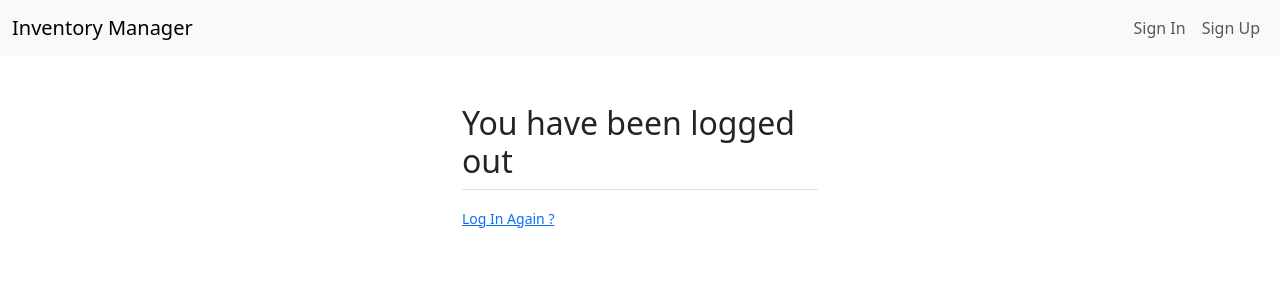
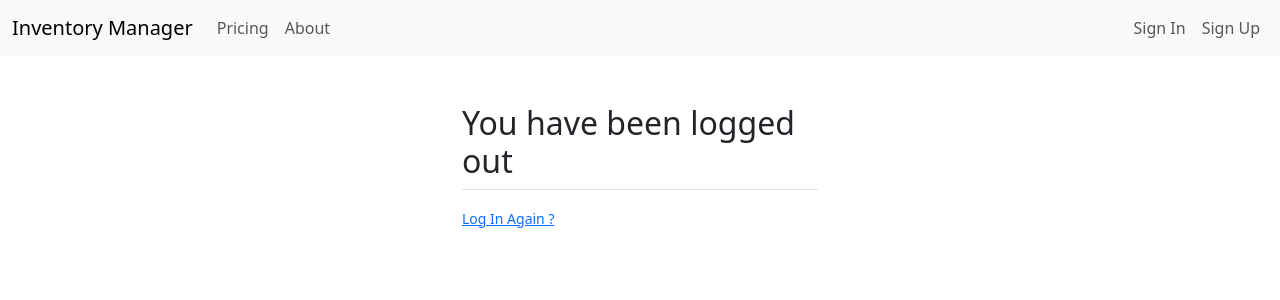
Before and after one commit to recinan/inventeru_project, a Django app: page /logout/ in a window 1280 px wide. Shown: the top 300 px of the page. Run offline with Django 5.2, Linux system fonts and the light colour scheme; some libraries are stand-ins or nearby versions.

Commit message:
about page link added to header

```diff
--- a/inventory_management_con/inventory_man/urls.py
+++ b/inventory_management_con/inventory_man/urls.py
@@ -3,6 +3,7 @@ from . import views
 
 urlpatterns = [
     path('',views.index, name='index'),
+    path('about',views.about, name='about_page'),
     path('dashboard/',views.dashboard, name='dashboard'),
     path('add-item/',views.add_item, name='add-item'),
     path('add-item-warehouse/<slug:warehouse_slug>/<slug:category_slug>',views.add_item_warehouse, name='add-item-warehouse'),
--- a/inventory_management_con/inventory_man/views.py
+++ b/inventory_management_con/inventory_man/views.py
@@ -22,6 +22,9 @@ from util_funcs.Paginator import PaginatorClass
 
 def index(request):
     return render(request, 'index.html')
+
+def about(request):
+    return render(request, 'about.html')
 
 @login_required(login_url='login')
 def dashboard(request):
--- /dev/null
+++ b/inventory_management_con/templates/about.html
@@ -0,0 +1,6 @@
+{% extends 'partials/_base.html' %}
+{% load crispy_forms_tags %}
+{% block content %}
+
+
+{% endblock content %}
--- a/inventory_management_con/templates/partials/_header.html
+++ b/inventory_management_con/templates/partials/_header.html
@@ -4,7 +4,15 @@
         <button class="navbar-toggler" type="button" data-bs-toggle="collapse" data-bs-target="#navbarNav" aria-controls="navbarNav" aria-expanded="false" aria-label="Toggle navigation">
             <span class="navbar-toggler-icon"></span>
         </button>
-        <div class="collapse navbar-collapse justify-content-end" id="navbarNav">
+        <div class="collapse navbar-collapse justify-content-between" id="navbarNav">
+            <ul class="navbar-nav">
+                <li class="nav-item">
+                    <a class="nav-link"href="#">Pricing</a>
+                </li>
+                <li class="nav-item">
+                    <a class="nav-link"href="{% url 'about_page' %}">About</a>
+                </li>
+            </ul>
             <ul class="navbar-nav">
                 {% if user.is_authenticated %}
                     <li class="nav-item">
```
